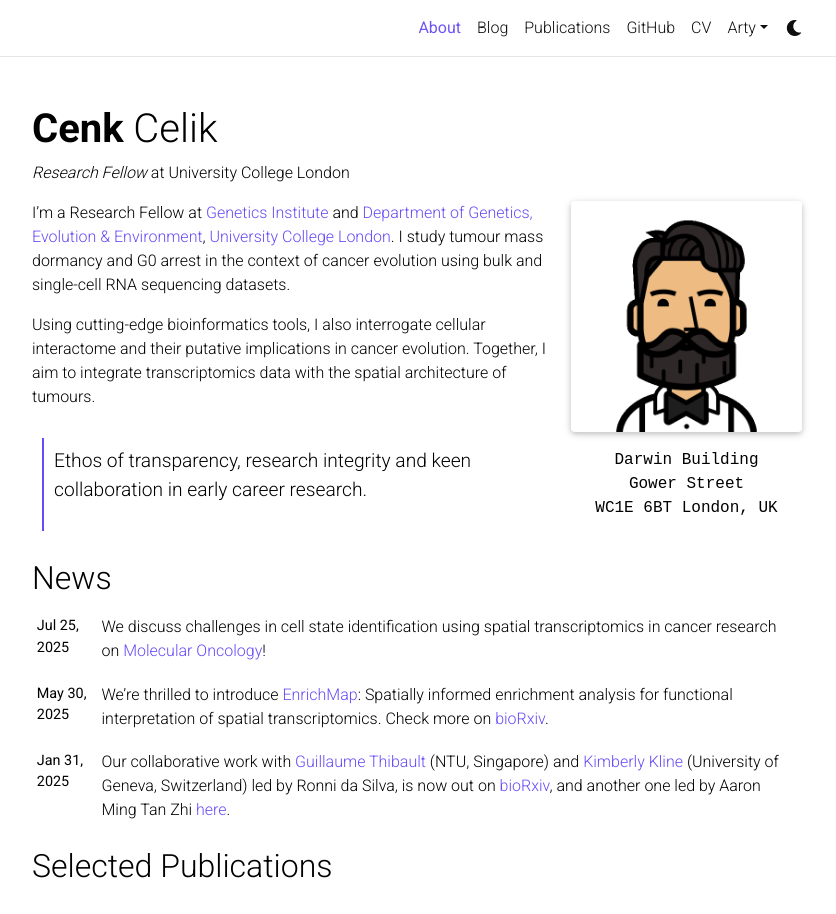
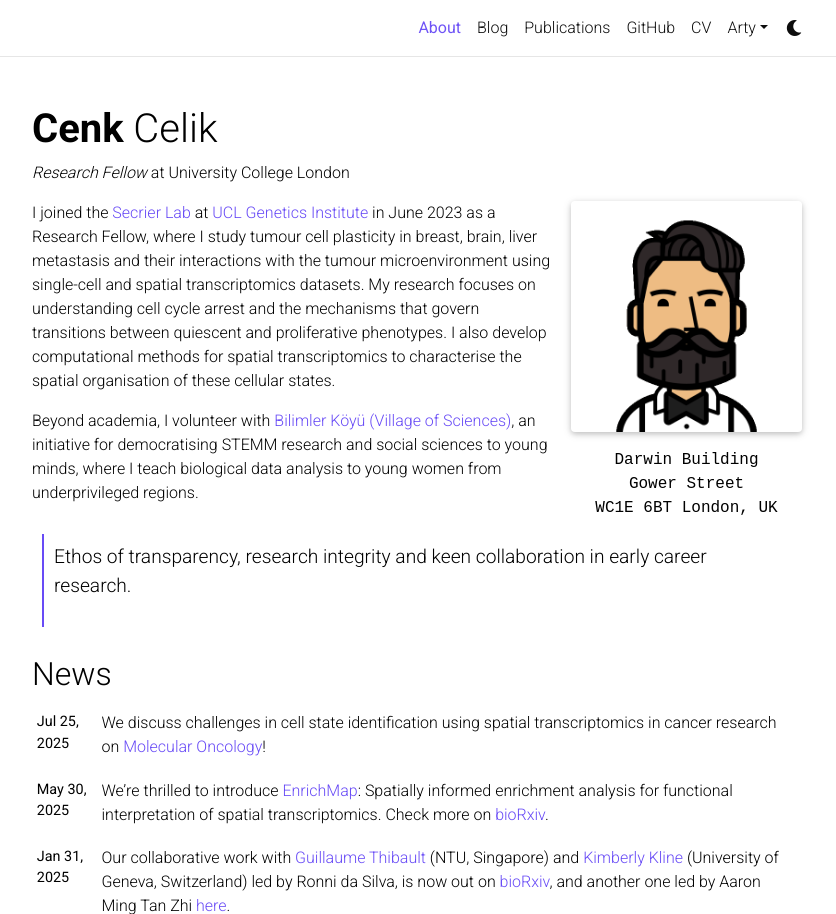
Before and after one commit to cenk-celik/cenk-celik.github.io, a Jekyll site: the page built from _pages/about.md, in a window 1280 px wide and 1299 px high, cut to the strip 0-914 px from the top of the window. Shown: the whole strip, without its empty margins (223-1059 px from the left). Built offline with Jekyll 4.4.1, drawn with Linux system fonts in a browser that asks for light colours; full-size pictures stand in for the smaller copies a plugin makes; comment, search, counter and statistics services are not loaded; a style sheet for code colours, icons or effects is not loaded.

Commit message:
Update about.md

```diff
--- a/_pages/about.md
+++ b/_pages/about.md
@@ -18,8 +18,8 @@ selected_papers: true # includes a list of papers marked as "selected={true}"
 social: true  # includes social icons at the bottom of the page
 ---
 
-I'm a Research Fellow at [Genetics Institute](https://www.ucl.ac.uk/biosciences/gee/ucl-genetics-institute) and [Department of Genetics, Evolution & Environment](https://www.ucl.ac.uk/biosciences/gee), [University College London](https://www.ucl.ac.uk/). I study tumour mass dormancy and G0 arrest in the context of cancer evolution using bulk and single-cell RNA sequencing datasets.
+I joined the [Secrier Lab](https://secrierlab.github.io) at [UCL](https://ucl.ac.uk) [Genetics Institute](https://www.ucl.ac.uk/biosciences/gee/ucl-genetics-institute) in June 2023 as a Research Fellow, where I study tumour cell plasticity in breast, brain, liver metastasis and their interactions with the tumour microenvironment using single-cell and spatial transcriptomics datasets. My research focuses on understanding cell cycle arrest and the mechanisms that govern transitions between quiescent and proliferative phenotypes. I also develop computational methods for spatial transcriptomics to characterise the spatial organisation of these cellular states.
 
-Using cutting-edge bioinformatics tools, I also interrogate cellular interactome and their putative implications in cancer evolution. Together, I aim to integrate transcriptomics data with the spatial architecture of tumours.
+Beyond academia, I volunteer with [Bilimler Köyü (Village of Sciences)](https://bilimler.org), an initiative for democratising STEMM research and social sciences to young minds, where I teach biological data analysis to young women from underprivileged regions.
 
  > Ethos of transparency, research integrity and keen collaboration in early career research.
```
